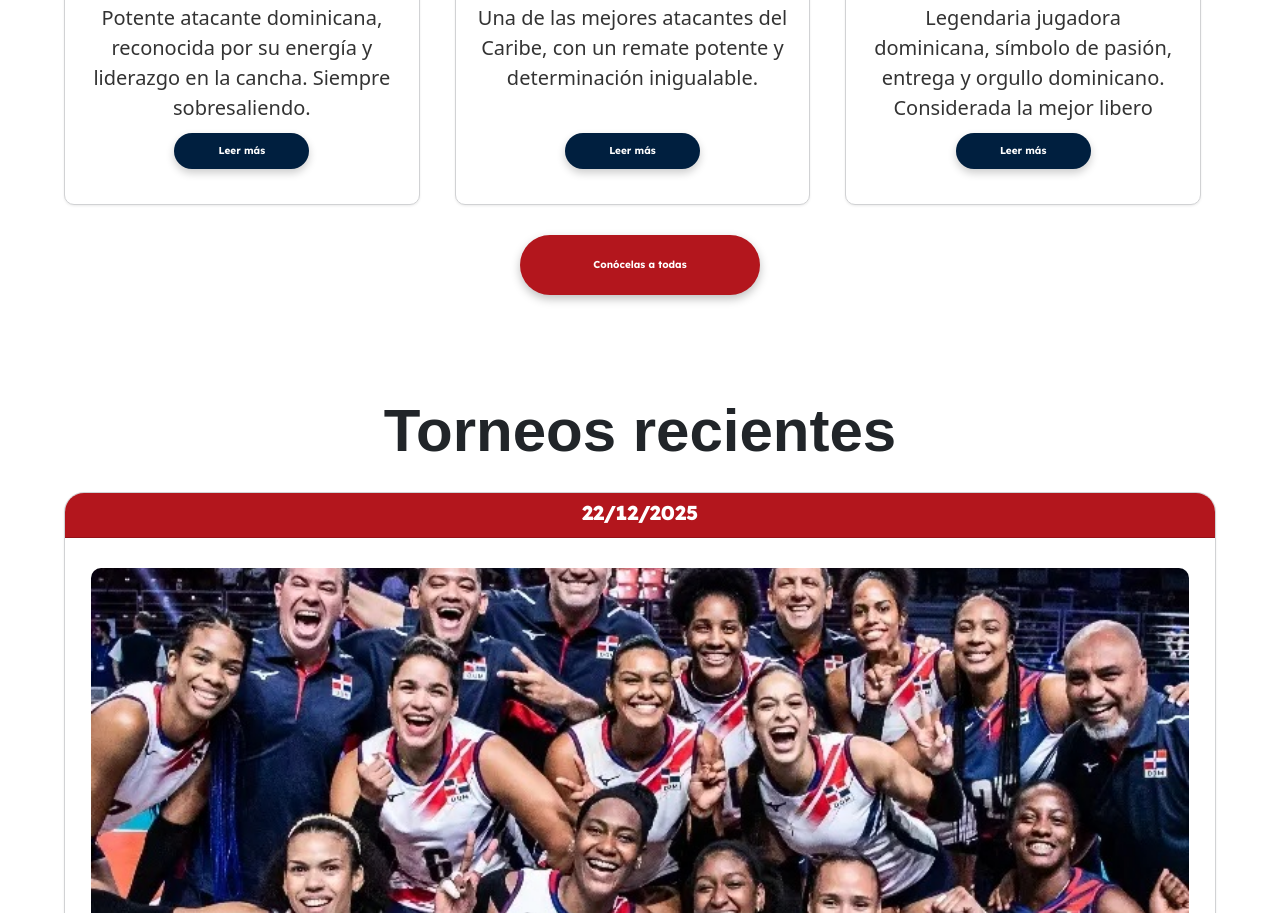
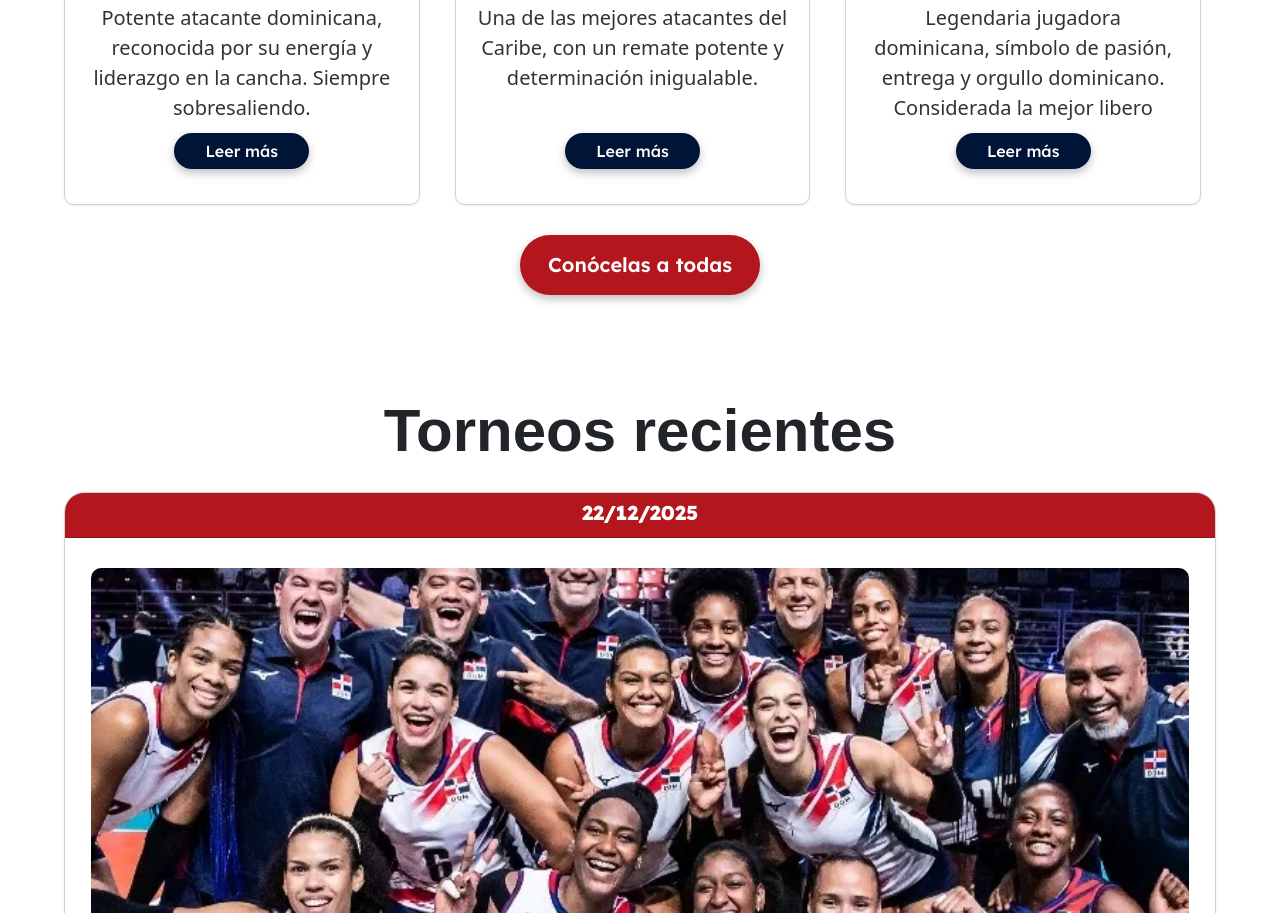
Before and after one commit to Isa2212/Reinas-del-caribe, a plain HTML site: page index.html in a window 1280 px wide. Shown: the part 1887-2800 px from the top of the page. Drawn offline with nearby package versions, Linux system fonts and the light colour scheme; a web font is replaced by a local one.

Commit message:
Add files via upload

```diff
--- a/CSS/style.css
+++ b/CSS/style.css
@@ -719,28 +719,6 @@ section.Tienda {
   color: #333;
   line-height: 1.4;
   margin-bottom: 1.2rem;
-}
-
-/* ==== BOTONES ==== */
-.boton {
-  font-weight: 700;
-  border: none;
-  border-radius: 50px;
-  padding: 0.6rem 1.5rem;
-  font-size: 1rem;
-  cursor: pointer;
-  transition: all 0.3s ease-in-out;
-}
-
-.boton--cards {
-  background-color: #001f3f; /* azul oscuro */
-  color: #fff;
-  box-shadow: 0 4px 8px rgba(0, 0, 0, 0.2);
-}
-
-.boton--cards:hover {
-  background-color: #004080;
-  transform: translateY(-3px);
 }
 
 /* ==== MODALES ==== */
```
